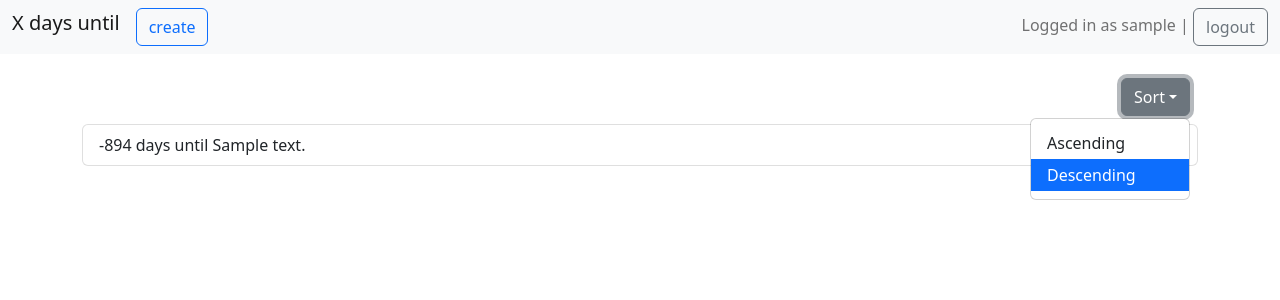
After one commit to pabaldovi/event_list, a Django app: page /descending/ in a window 1280 px wide, after a click on "Sort". The commit adds this page. Shown: the top 300 px of the page. Run offline with Django 4.2, Linux system fonts and the light colour scheme; a user stored in the database is signed in; tables that the repository leaves empty hold one stand-in row (values such as "Sample post"); parts of the project's set-up code (start-up, migrations or seed data) failed here and were passed over.

Commit message:
added button to sort order

```diff
--- /dev/null
+++ b/events/templates/events/filter_btn.html
@@ -0,0 +1,22 @@
+<div class="d-flex flex-row-reverse">
+    <div class="dropdown m-2">
+        <button class="btn btn-outline-secondary dropdown-toggle" type="button" id="dropdownMenuButton1" data-bs-toggle="dropdown" aria-expanded="false">Sort</button>
+        <ul class="dropdown-menu" aria-labelledby="dropdownMenuButton1">
+            {% if request.path == '/' %}
+                <li>
+                    <a href="{% url 'events:index' %}" class="dropdown-item active" id="ascending-btn">Ascending</a>
+                </li>
+                <li>
+                    <a href="{% url 'events:descending' %}" class="dropdown-item" id="descending-btn">Descending</a>
+                </li>
+            {% elif request.path == '/descending/' %}
+                <li>
+                    <a href="{% url 'events:index' %}" class="dropdown-item" id="ascending-btn">Ascending</a>
+                </li>
+                <li>
+                    <a href="{% url 'events:descending' %}" class="dropdown-item active" id="descending-btn">Descending</a>
+                </li>
+            {% endif %}
+        </ul>
+    </div>
+</div>
--- a/events/templates/events/index.html
+++ b/events/templates/events/index.html
@@ -2,6 +2,7 @@
 
 {% block content %}
 <div class="container">
+    {% include "events/filter_btn.html" %}
     <div class="list-group">
         {% for event in object_list %}
             <a href="{% url 'events:detail' event.id %}" class="list-group-item list-group-item-action">{{ event }}</a>
--- a/events/urls.py
+++ b/events/urls.py
@@ -8,4 +8,5 @@ urlpatterns = [
     path('detail/<int:pk>', views.DetailView.as_view(), name='detail'),
     path('update/<int:pk>', views.UpdateView.as_view(), name='update'),
     path('delete/<int:pk>', views.DeleteView.as_view(), name='delete'),
+    path('descending/', views.DescendingView.as_view(), name='descending'),
 ]
--- a/events/views.py
+++ b/events/views.py
@@ -10,7 +10,7 @@ class IndexView(LoginRequiredMixin, generic.ListView):
     model = Event
 
     def get_queryset(self):
-        return Event.objects.filter(author=self.request.user)
+        return Event.objects.filter(author=self.request.user).order_by('date')
 
 class CreateView(LoginRequiredMixin, generic.edit.CreateView):
     login_url = '/login/'
@@ -28,6 +28,9 @@ class DetailView(LoginRequiredMixin, generic.DetailView):
     template_name = 'events/detail.html'
     model = Event
 
+    def get_queryset(self):
+        return Event.objects.filter(author=self.request.user)
+
 class UpdateView(LoginRequiredMixin, generic.edit.UpdateView):
     login_url = '/login/'
     template_name = 'events/update.html'
@@ -40,3 +43,11 @@ class DeleteView(LoginRequiredMixin, generic.edit.DeleteView):
     template_name = 'events/delete.html'
     model = Event
     success_url = reverse_lazy('events:index')
+
+class DescendingView(LoginRequiredMixin, generic.ListView):
+    login_url = '/login/'
+    template_name = 'events/index.html'
+    model = Event
+
+    def get_queryset(self):
+        return Event.objects.filter(author=self.request.user).order_by('-date')
```
